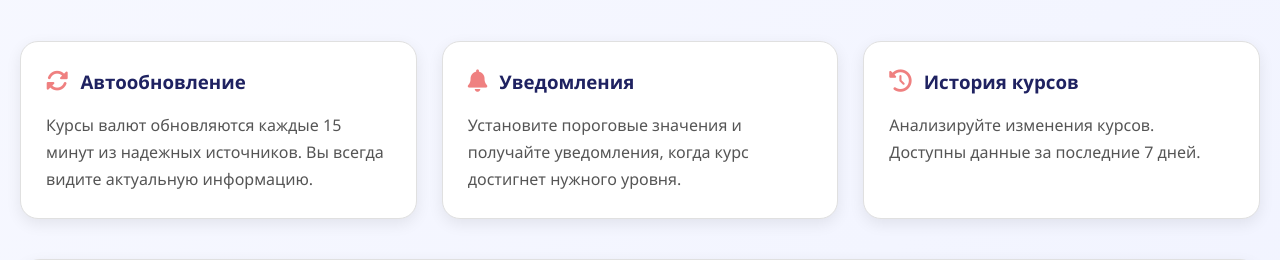
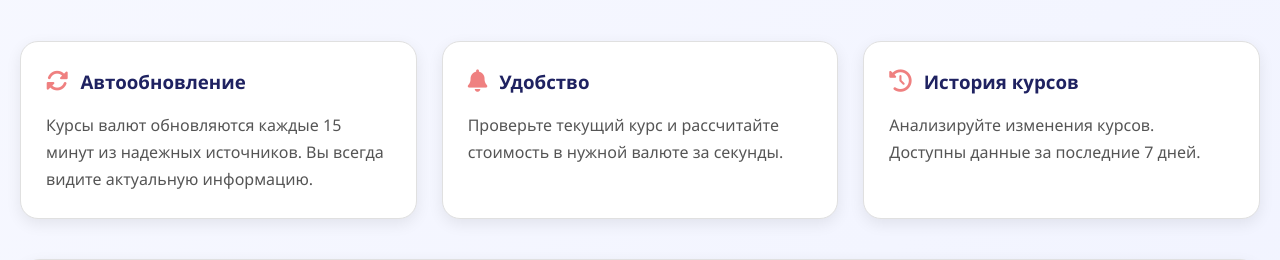
Before and after one commit to Dropdpgg/Convert-Currency, a Flask app: template templates/index.html in a window 1280 px wide. Shown: the part 662-922 px from the top of the page. Run offline with Flask 3, Linux system fonts and the light colour scheme; the template is opened without the code that fills it, so the values that code supplies are empty.

Commit message:
Update index.html

```diff
--- a/templates/index.html
+++ b/templates/index.html
@@ -700,8 +700,8 @@
                 <p>Курсы валют обновляются каждые 15 минут из надежных источников. Вы всегда видите актуальную информацию.</p>
             </div>
             <div class="info-card">
-                <h3><i class="fas fa-bell"></i> Уведомления</h3>
-                <p>Установите пороговые значения и получайте уведомления, когда курс достигнет нужного уровня.</p>
+                <h3><i class="fas fa-bell"></i> Удобство</h3>
+                <p>Проверьте текущий курс и рассчитайте стоимость в нужной валюте за секунды.</p>
             </div>
             <div class="info-card">
                 <h3><i class="fas fa-history"></i> История курсов</h3>
```
